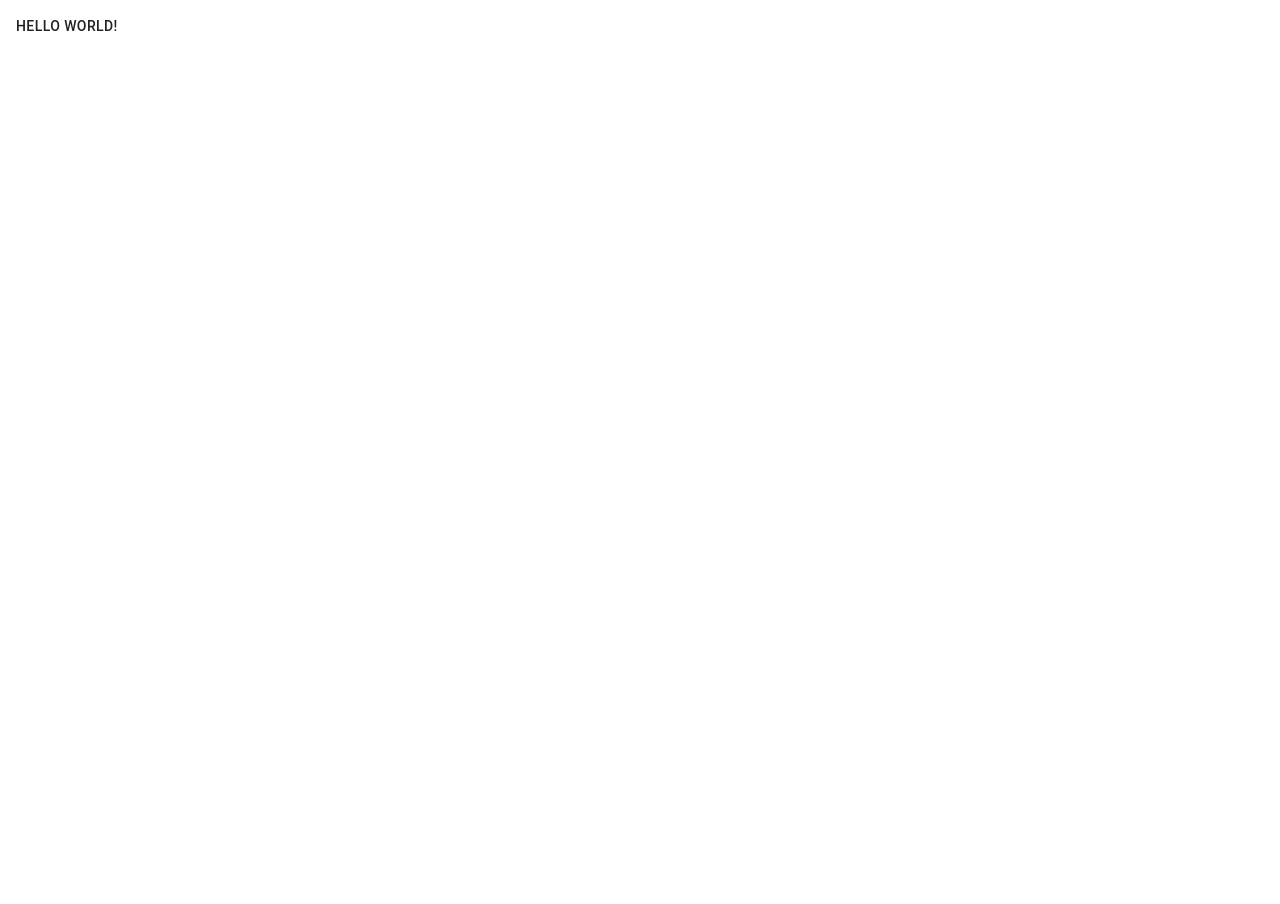
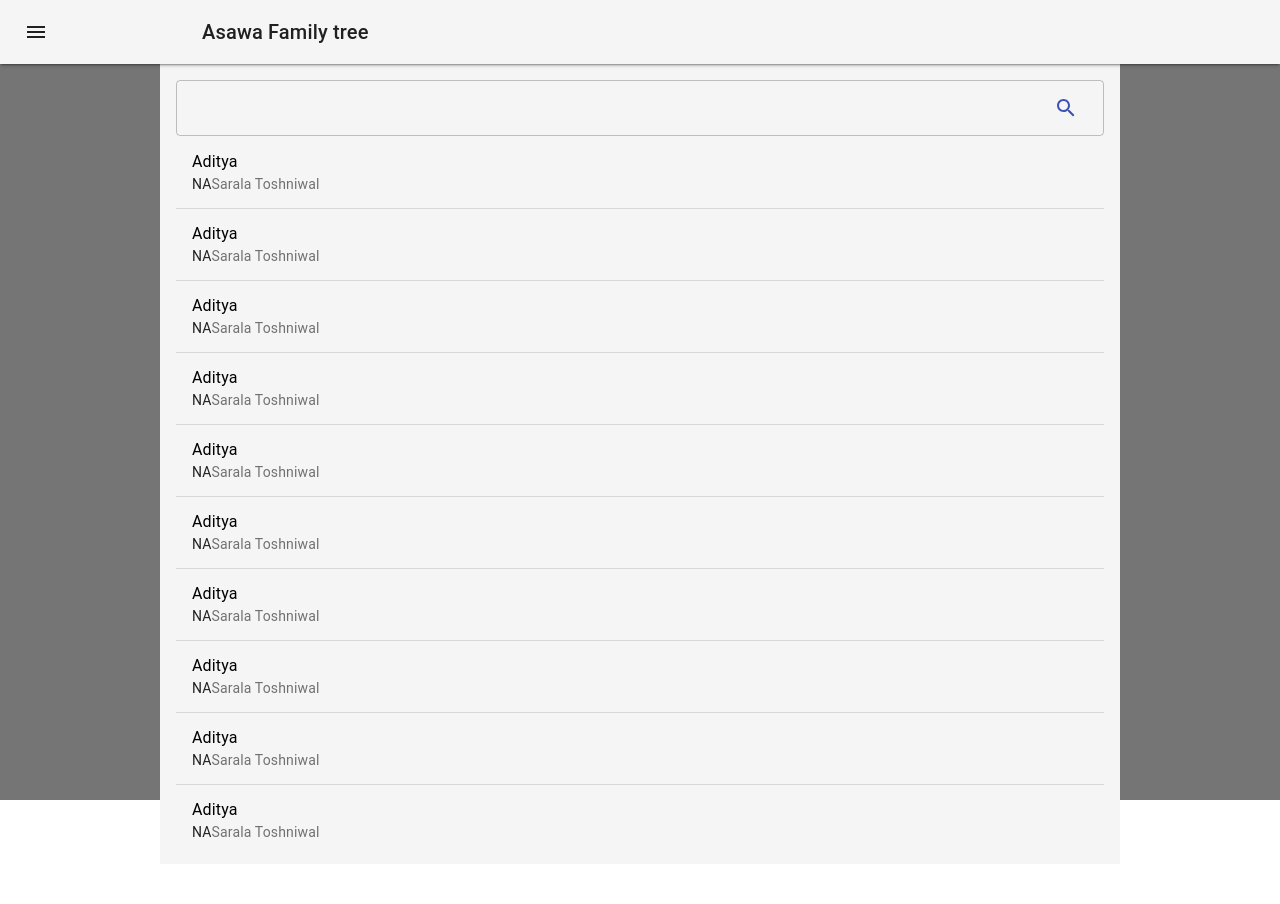
Before and after one commit to adityatoshniwal/familytree, a React app: page / in a window 1280 px wide. Before the commit the page ends 800 px from the top, so only its background shows below. Built offline with nearby package versions, Linux system fonts and the light colour scheme.

Commit message:
Good UI dev. Connected to Google sheets.

```diff
--- a/components/App.js
+++ b/components/App.js
@@ -1,8 +1,93 @@
-import React from 'react';
-import { Button } from '@material-ui/core';
+import React, { useEffect, useState } from 'react';
+import AppBar from '@material-ui/core/AppBar';
+import { Container } from '@material-ui/core';
+import Typography from '@material-ui/core/Typography';
+import Button from '@material-ui/core/Button';
+import IconButton from '@material-ui/core/IconButton';
+import SearchIcon from '@material-ui/icons/Search';
+import Grid from '@material-ui/core/Grid';
+import { InputAdornment, Input, Box, FormControl, InputLabel, OutlinedInput } from '@material-ui/core';
+import classes from './styles';
+import ContentBody from './ContentBody'
+import appStyles from './styles';
+import AppMenu from './AppMenu';
 
 export default function App() {
+    const classes = appStyles();
+    const [gapiLoaded, setGapiLoaded] = useState(false);
+
+    const loadClientWhenGapiReady = (script) => {
+        console.log('Trying To Load Client!');
+        console.log(script)
+        if(script.getAttribute('gapi_processed')){
+            setGapiLoaded(true);
+            window.gapi.client.init({
+                'apiKey': 'AIzaSyBHLdeH6904EfzVpBM0vg8QqnZ0quH98ds',
+                // Your API key will be automatically added to the Discovery Document URLs.
+                'discoveryDocs': ['https://sheets.googleapis.com/$discovery/rest?version=v4'],
+            }).then(function() {
+                console.log('success...');
+                return window.gapi.client.sheets.spreadsheets.values.get({
+                    spreadsheetId: '15Wpn0Ng-THDo-B7FJLt0Co9vYGwkMZHE6HgJ0MkJwqo',
+                    range: 'A1:A1'
+                }).then((response) => {
+                    var result = response.result;
+                    var numRows = result.values ? result.values.length : 0;
+                    console.log(result.values);
+                    console.log(`${numRows} rows retrieved.`);
+                });
+            }).then(function(response) {
+                console.log(response.result);
+            }, function(reason) {
+                console.log('Error: ' + reason.result.error.message);
+            });
+        }
+        else{
+            console.log('Client wasn\'t ready, trying again in 100ms');
+            setTimeout(() => {loadClientWhenGapiReady(script)}, 100);
+        }
+    }
+
+    /* On mount */
+    useEffect(()=>{
+        if(!gapiLoaded) {
+            console.log('Initializing GAPI...');
+            console.log('Creating the google script tag...');
+
+            const script = document.createElement("script");
+            script.onload = () => {
+            console.log('Loaded script, now loading our api...')
+            // Gapi isn't available immediately so we have to wait until it is to use gapi.
+            loadClientWhenGapiReady(script);
+            };
+            script.src = "https://apis.google.com/js/client.js";
+
+            document.body.appendChild(script);
+        }
+    });
+
     return (
-        <Button>Hello world!</Button>
+        <Box className={classes.body}>
+            <AppMenu />
+            <Container className={classes.content} maxWidth="md">
+                <FormControl variant="outlined" fullWidth>
+                    <OutlinedInput
+                        name="ref_id"
+                        id="ref_id"
+                        type='text'
+                        endAdornment={
+                        <>
+                            <InputAdornment position="end">
+                                <IconButton color="primary">
+                                    <SearchIcon fontSize="default"/>
+                                </IconButton>
+                            </InputAdornment>
+                        </>
+                        }
+                    />
+                </FormControl>
+                <ContentBody></ContentBody>
+            </Container>
+        </Box>
     )
 }
--- /dev/null
+++ b/components/AppMenu.js
@@ -0,0 +1,56 @@
+import React, { useState } from 'react';
+import appStyles from './styles';
+import MenuIcon from '@material-ui/icons/Menu';
+import HomeIcon from '@material-ui/icons/Home';
+import PersonAddIcon from '@material-ui/icons/PersonAdd';
+import InfoIcon from '@material-ui/icons/Info';
+import { IconButton, AppBar, Container, Drawer, Toolbar, Typography, List, ListItem, ListItemText, Button, ListItemIcon } from '@material-ui/core';
+
+export default function AppMenu() {
+    let classes = appStyles();
+    const [menuOpen, setMenuOpen] = useState(false);
+
+    const toggleDrawer = (value) => {
+        setMenuOpen(value);
+    }
+
+    return (
+        <>
+            <AppBar position="sticky" color="default" elevation={2}>
+                <Toolbar >
+                    <IconButton
+                            edge="start"
+                            color="inherit"
+                            aria-label="open drawer"
+                            onClick={()=>toggleDrawer(true)}
+                        >
+                            <MenuIcon />
+                    </IconButton>
+                    <Container maxWidth="md">
+                        <Typography variant="h6" noWrap>
+                            Asawa Family tree
+                        </Typography>
+                    </Container>
+                </Toolbar>
+            </AppBar>
+            <Drawer anchor='left' open={menuOpen} onClose={()=>toggleDrawer(false)}>
+                <div className={classes.sideMenu}>
+                    <List >
+                        <ListItem button>
+                            <ListItemIcon><HomeIcon /></ListItemIcon>
+                            <ListItemText primary='Home' />
+                        </ListItem>
+                        <ListItem button>
+                            <ListItemIcon><PersonAddIcon /></ListItemIcon>
+                            <ListItemText primary='Add new entry' />
+                        </ListItem>
+                        <ListItem button>
+                            <ListItemIcon><InfoIcon /></ListItemIcon>
+                            <ListItemText primary='About' />
+                        </ListItem>
+                    </List>
+                </div>
+            </Drawer>
+        </>
+    );
+}
--- /dev/null
+++ b/components/ContentBody.js
@@ -0,0 +1,23 @@
+import React, {useState, useEffect, createRef} from 'react';
+import SearchResult from './SearchResult';
+import { Box } from '@material-ui/core';
+import appStyles from './styles';
+
+export default function ContentBody(props) {
+    const [contentHeight, setContentHeight] = useState(0);
+    let listParentRef = createRef();
+    const classes = appStyles();
+
+    useEffect(()=>{
+        setContentHeight(listParentRef.current.getBoundingClientRect().height - 50);
+    });
+
+    window.addEventListener('resize', ()=>{
+        setContentHeight(listParentRef.current.getBoundingClientRect().height - 50);
+    })
+    return (
+        <Box className={classes.fullBox} ref={listParentRef}>
+            <SearchResult contentHeight={contentHeight}/>
+        </Box>
+    )
+}
--- /dev/null
+++ b/components/SearchResult.js
@@ -0,0 +1,64 @@
+import React, {useState, useEffect} from 'react';
+import { Box, ListItem, ListItemText, Typography, Divider, withMobileDialog } from '@material-ui/core';
+import { FixedSizeList } from 'react-window';
+import appStyles from './styles';
+
+export default function SearchResult(props) {
+    const classes = appStyles();
+    const [searchData, setSearchData] = useState([
+        {'name': 'Aditya', DOB: 'NA', mother: 'Sarala Toshniwal'},
+        {'name': 'Aditya', DOB: 'NA', mother: 'Sarala Toshniwal'},
+        {'name': 'Aditya', DOB: 'NA', mother: 'Sarala Toshniwal'},
+        {'name': 'Aditya', DOB: 'NA', mother: 'Sarala Toshniwal'},
+        {'name': 'Aditya', DOB: 'NA', mother: 'Sarala Toshniwal'},
+        {'name': 'Aditya', DOB: 'NA', mother: 'Sarala Toshniwal'},
+        {'name': 'Aditya', DOB: 'NA', mother: 'Sarala Toshniwal'},
+        {'name': 'Aditya', DOB: 'NA', mother: 'Sarala Toshniwal'},
+        {'name': 'Aditya', DOB: 'NA', mother: 'Sarala Toshniwal'},
+        {'name': 'Aditya', DOB: 'NA', mother: 'Sarala Toshniwal'},
+        {'name': 'Aditya', DOB: 'NA', mother: 'Sarala Toshniwal'},
+        {'name': 'Aditya', DOB: 'NA', mother: 'Sarala Toshniwal'},
+        {'name': 'Aditya', DOB: 'NA', mother: 'Sarala Toshniwal'},
+        {'name': 'Aditya', DOB: 'NA', mother: 'Sarala Toshniwal'},
+        {'name': 'Aditya', DOB: 'NA', mother: 'Sarala Toshniwal'},
+        {'name': 'Aditya', DOB: 'NA', mother: 'Sarala Toshniwal'}
+    ]);
+
+    const [listHt, setListHt] = useState(0);
+
+    const listParentRef = React.createRef();
+
+    let ListItemRenderer = (props) => {
+        let person = props.data[props.index];
+        return (
+            <Box key={props.key} style={props.style}>
+                <ListItem button>
+                    <ListItemText
+                        primary={person.name}
+                        secondary={
+                            <React.Fragment>
+                            <Typography
+                                component="span"
+                                variant="body2"
+                                color="textPrimary"
+                            >
+                                {person.DOB}
+                            </Typography>
+                            {person.mother}
+                            </React.Fragment>
+                        }
+                    />
+                </ListItem>
+                <Divider/>
+            </Box>
+        );
+    }
+
+    return (
+        <Box className={classes.fullBox} ref={listParentRef}>
+            <FixedSizeList height={props.contentHeight} width={'100%'} itemSize={72} itemCount={searchData.length} itemData={searchData}>
+                {ListItemRenderer}
+            </FixedSizeList>
+        </Box>
+    )
+}
--- /dev/null
+++ b/components/styles.js
@@ -0,0 +1,36 @@
+import { makeStyles } from '@material-ui/core/styles';
+let appStyles = makeStyles((theme) => ({
+    root: {
+        height: '100%',
+    },
+    fullBox : {
+        width: '100%',
+        height: '100%'
+    },
+    sideMenu: {
+        width: 200,
+    },
+    body: {
+        height: '100%',
+        background: '#757575'
+    },
+    content: {
+        background: '#F5F5F5',
+        height: '100%',
+        padding: '1rem'
+    },
+    appBar: {
+        background: '#0277BD'
+    },
+    menuButton: {
+        marginRight: theme.spacing(2),
+    },
+    title: {
+        flexGrow: 1,
+    },
+    searchData: {
+        margin: '0.5rem 0rem;'
+    }
+}));
+
+export default appStyles;
--- a/index.html
+++ b/index.html
@@ -1,26 +1,29 @@
-<!DOCTYPE html>
-<html lang="en">
-<head>
-    <meta charset="UTF-8">
-    <meta name="viewport" content="width=device-width, initial-scale=1.0">
-    <title>Document</title>
-</head>
-<body>
-</body>
-</html>
-
 <!doctype html>
 <html lang="en">
   <head>
     <!-- Required meta tags -->
     <meta charset="utf-8">
     <meta name="viewport" content="width=device-width, initial-scale=1, shrink-to-fit=no">
+    <title>Family tree</title>
+    <style>
+      html, body {
+          width: 100%;
+          height: 100%;
+          overflow: hidden;
+          margin: 0px;
+      }
 
-    <title>Hello, world!</title>
+      #app-root {
+        position: absolute;
+        top: 0;
+        bottom: 0;
+        left: 0;
+        right: 0;
+      }
+    </style>
   </head>
   <body>
-    <div id="app-root"></div>
-
+    <div id="app-root" style=""></div>
     <script src="./dist/app.bundle.js"></script>
   </body>
 </html>
```
Also changed, not shown: package.json (+7 -2 lines), README.md, 2 other files.
